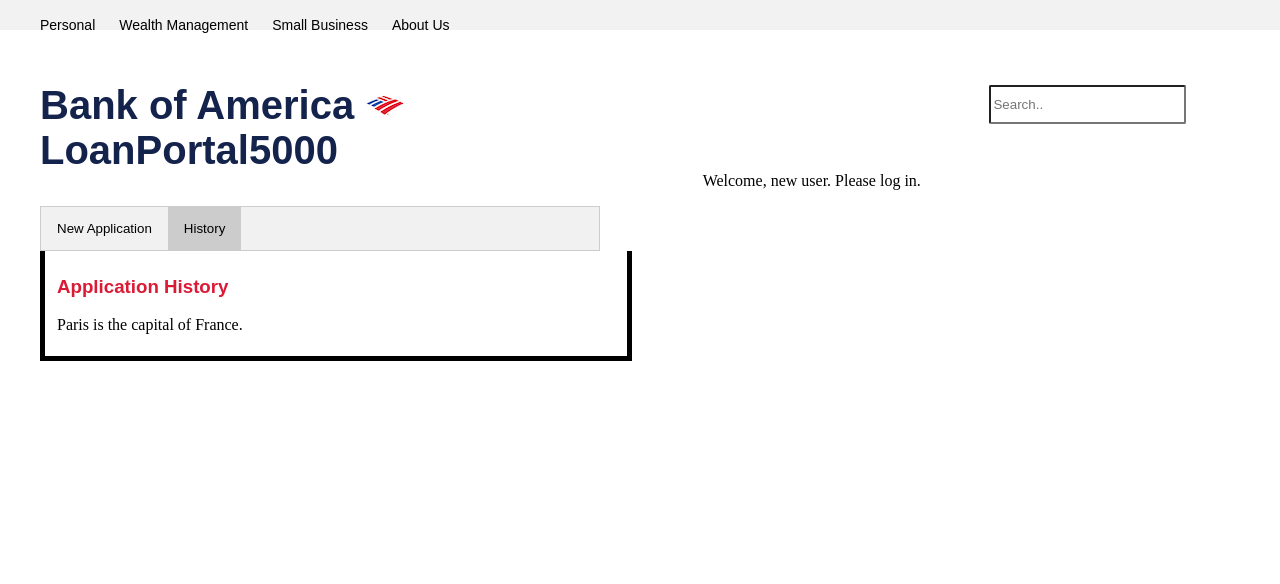
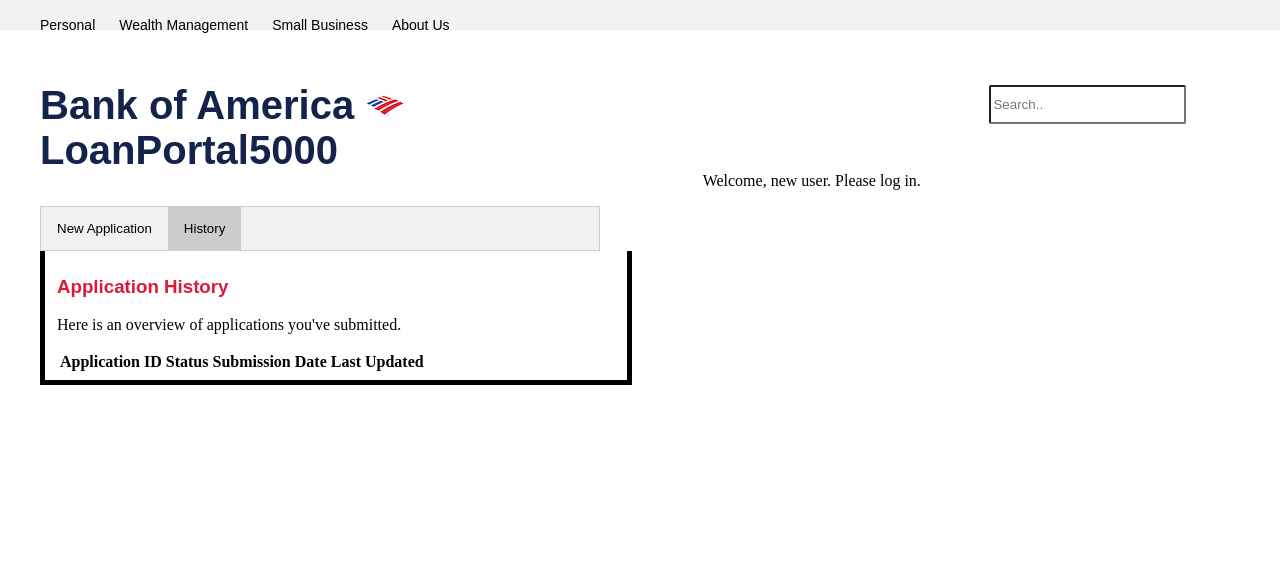
Before and after one commit to MikeEZ2019/BankOfAmerica-Portal, a Django app: page /accounts/home/applications in a window 1280 px wide. Shown: the top 584 px of the page. Run offline with Django 3.2, Linux system fonts and the light colour scheme; lists and menus that the app fills with data are empty; parts of the project's set-up code (start-up, migrations or seed data) failed here and were passed over.

Commit message:
Migrate LoanApplication Model

```diff
--- a/portal/templates/home.html
+++ b/portal/templates/home.html
@@ -46,7 +46,15 @@
 		</div>
 		<div id="history" class="tab-content">
   			<h3>Application History</h3>
-  			<p>Paris is the capital of France.</p>
+  			<p>Here is an overview of applications you've submitted.</p>
+  			<table class="application_table">
+  				<tr>
+  					<th>Application ID</th>
+  					<th>Status</th>
+  					<th>Submission Date</th>
+  					<th>Last Updated</th>
+  				</tr>
+
 		</div>
 		<script type="text/javascript">
 			function openCity(evt, cityName) {
--- a/portal/views.py
+++ b/portal/views.py
@@ -3,6 +3,7 @@ from django.http import HttpResponseRedirect
 from django.urls import reverse
 from django.contrib.auth.decorators import login_required
 from portal.forms import UploadFileForm
+from portal.models import LoanApplication
 from boxsdk import OAuth2, Client
 import logging
 from django.contrib import messages
@@ -15,13 +16,15 @@ def index(request):
 @login_required
 def home(request):
     return render(request, 'home.html')
+    logging.debug('We are going to load the page for', user)
 
 def upload_file(request):
+	user = request.user
 	if request.method == 'POST':
 		form = UploadFileForm(request.POST, request.FILES)
 		logging.debug(request, request.POST, 'now', request.FILES)
 		if form.is_valid():
-			handle_uploaded_file(request.FILES['file'], request.POST['first_name'], request.POST['last_name'])
+			handle_uploaded_file(request.FILES['file'], user)
 			logging.debug("This is good", form)
 			return HttpResponseRedirect('/success/url')
 		else:
@@ -32,18 +35,21 @@ def upload_file(request):
 		form = UploadFileForm()
 	return render(request, 'home.html', {'form': form})
 
-def handle_uploaded_file(f, first_name, last_name):
+def handle_uploaded_file(f, user):
 
 	auth = OAuth2(
 	    client_id='ruaf123v1puenhi42ey8qmfyqwd3r7w4',
 	    client_secret='Xc4EMVxss7DStL7CHqO74zKcYgJkfB84',
-	    access_token='mAqSFAATk20JPywPtNgx2r66aysgxaSl',
+	    access_token='dE5kSQabzIoRIOLrVpNiVLHa0CAwNUXZ',
 	)
 	client = Client(auth)
 	stream = f
-	file_name = last_name + ", " + first_name + " Loan Application.pdf"
-	user = client.user().get()
+
+
+	file_name = user.last_name + ", " + user.first_name + " Loan Application.pdf"
 	subfolder = client.folder('0').create_subfolder('My Stuff' + str(random.randint(1,100001)))
 	folder_id = subfolder.id
 	new_file = client.folder(folder_id).upload_stream(f, file_name)
 	logging.debug('File "{0}" uploaded to Box with file ID {1}'.format(new_file.name, new_file.id))
+	new_loan = LoanApplication(applicant=user, application_file_id = new_file.id)
+	new_loan.save()
```
Also changed, not shown: portal/models.py (+17 -0 lines), db.sqlite3, portal/migrations/0002_loanapplication.py (added).
